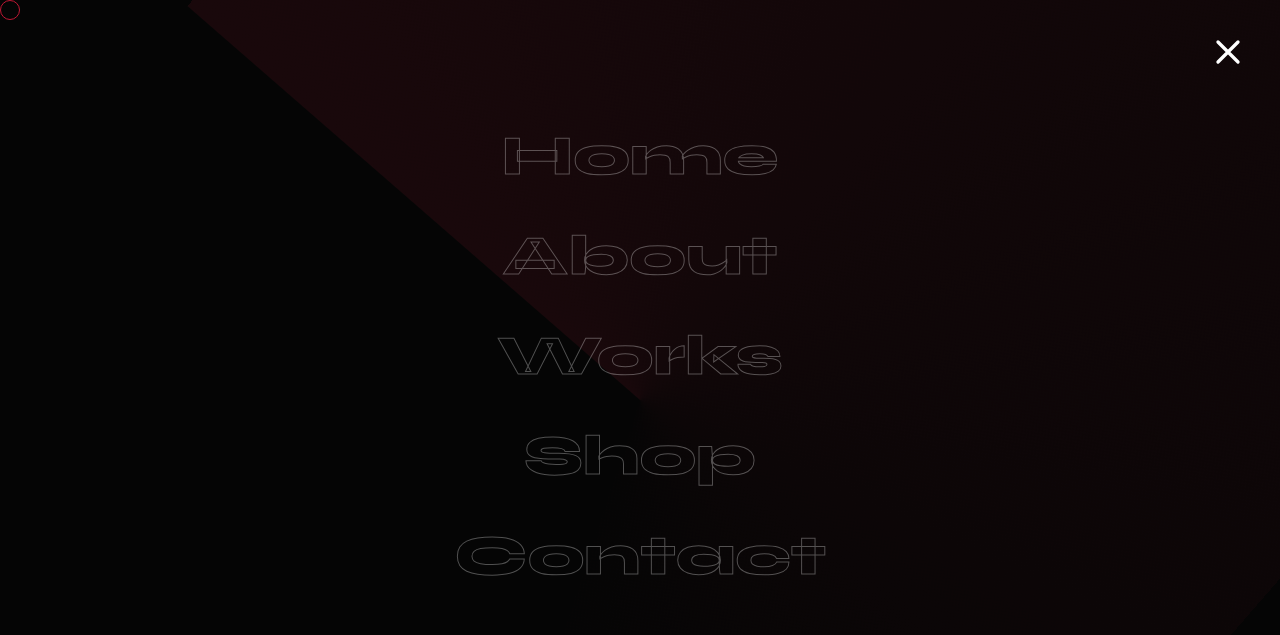
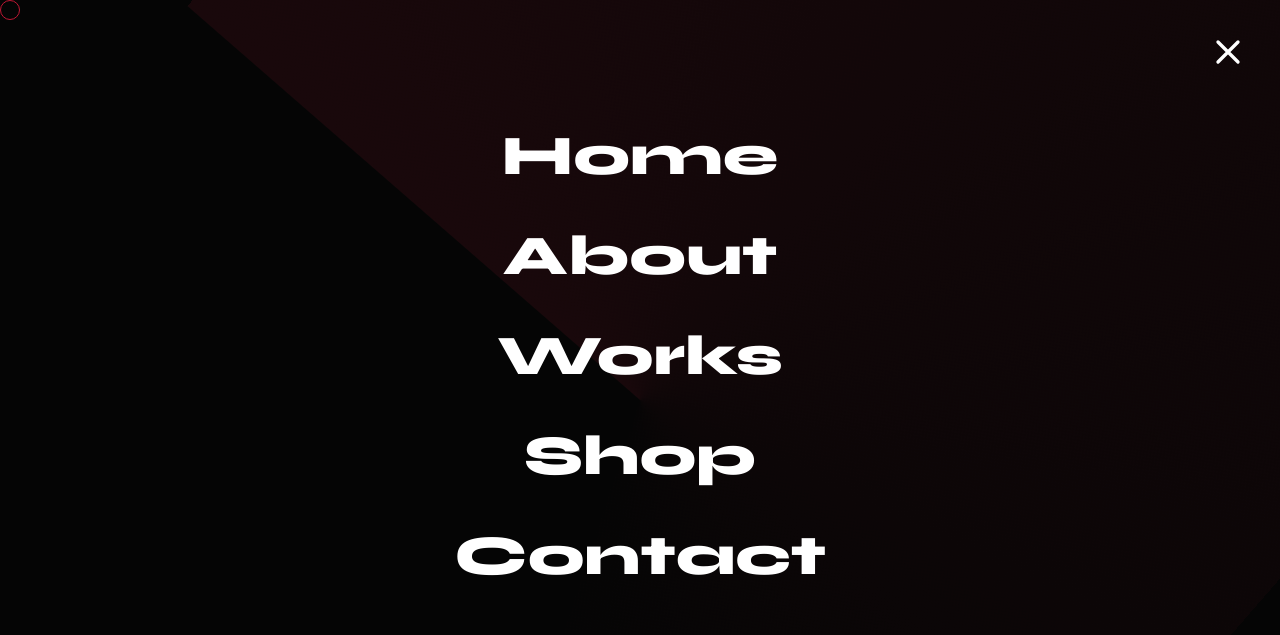
Before and after one commit to plabondey0/Badhan-Sen-Portfolio, a plain HTML site: page shop.html in a window 1280 px wide. Both pictures are taken after a click on the element 1206 px from the left and 46 px from the top of the page. Shown: the top 635 px of the page. Drawn offline with nearby package versions, Linux system fonts and the light colour scheme.

```diff
--- a/shop.html
+++ b/shop.html
@@ -109,18 +109,21 @@
     .menu-bg { position: absolute; width: 150%; height: 150%; background: conic-gradient(from 0deg, rgba(196, 30, 58, 0.1), transparent 70%); animation: spinBg 10s linear infinite; }
     @keyframes spinBg { 0% { transform: rotate(0deg); } 100% { transform: rotate(360deg); } }
 
-    /* FASTER TRANSITION: 0.15s */
-    .menu-link { display: block; font-size: 3.5rem; font-weight: 800; color: transparent; -webkit-text-stroke: 1px rgba(255,255,255,0.3); transition: transform 0.15s cubic-bezier(0.2, 0.8, 0.2, 1), opacity 0.15s ease, color 0.3s ease, -webkit-text-stroke 0.3s ease; transform: translateY(50px) rotate(-5deg); opacity: 0; }
-    body.menu-open .menu-link { opacity: 1; transform: translateY(0) rotate(0deg); }
+    /* STATIC WHITE MENU LINKS */
+    .menu-link {
+      display: block;
+      font-size: 3.5rem;
+      font-weight: 800;
+      color: white; /* Solid white color */
+      transition: transform 0.3s ease, color 0.3s ease; /* Smooth hover transition only */
+    }
 
-    /* TIGHTER DELAYS */
-    .menu-link:nth-child(1) { transition-delay: 0.03s; }
-    .menu-link:nth-child(2) { transition-delay: 0.06s; }
-    .menu-link:nth-child(3) { transition-delay: 0.09s; }
-    .menu-link:nth-child(4) { transition-delay: 0.12s; }
-    .menu-link:nth-child(5) { transition-delay: 0.15s; }
+    /* Removed entrance animation delays and transforms */
 
-    .menu-link:hover { color: white; -webkit-text-stroke: 0px; transform: translateX(20px) skewX(-5deg); }
+    .menu-link:hover {
+      color: var(--accent);
+      transform: translateX(20px) skewX(-5deg);
+    }
 
     /* Mobile Specific Menu Link Size */
     @media (max-width: 767px) {
@@ -175,6 +178,7 @@
             <path stroke-linecap="round" stroke-linejoin="round" stroke-width="2" d="M6 18L18 6M6 6l12 12"></path>
         </svg>
     </button>
+
     <div class="relative z-10 text-center w-full px-8">
       <div class="flex flex-col gap-4">
         <a href="index.html" class="menu-link font-display">Home</a>
```
